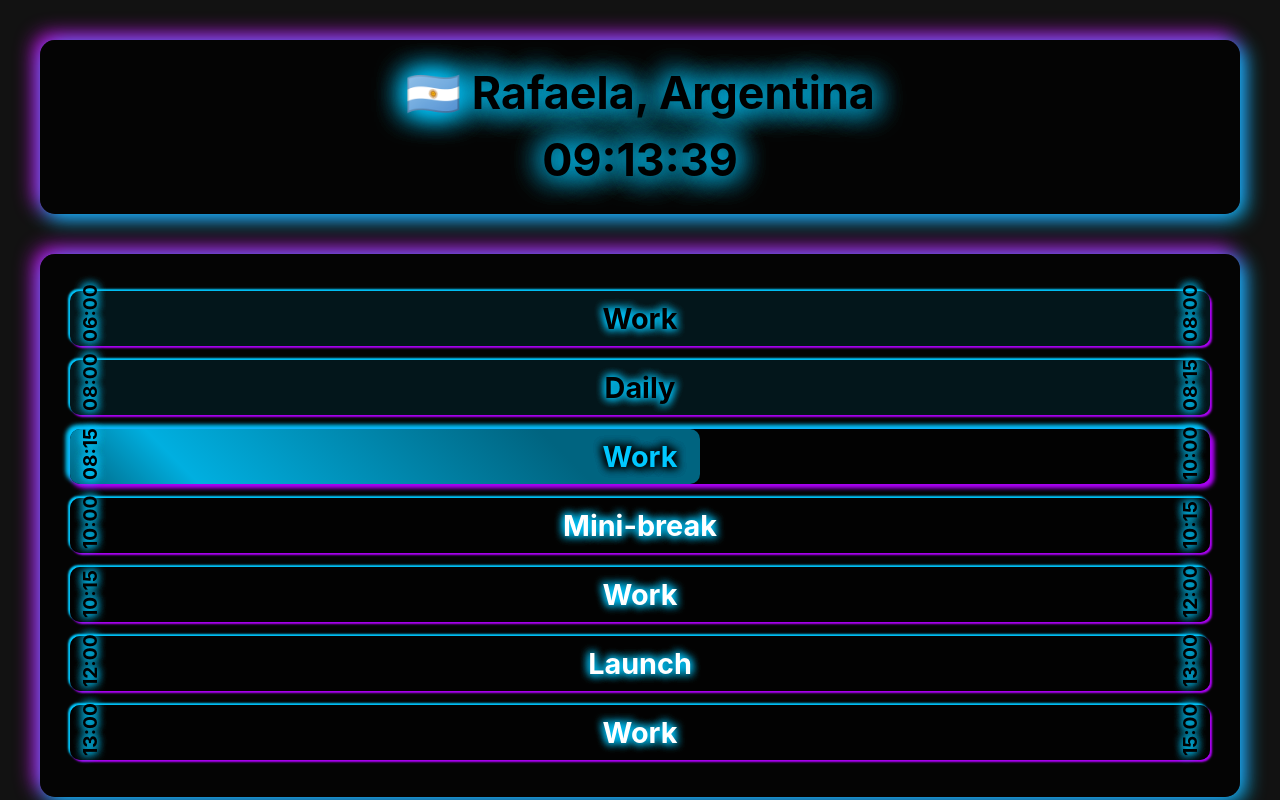
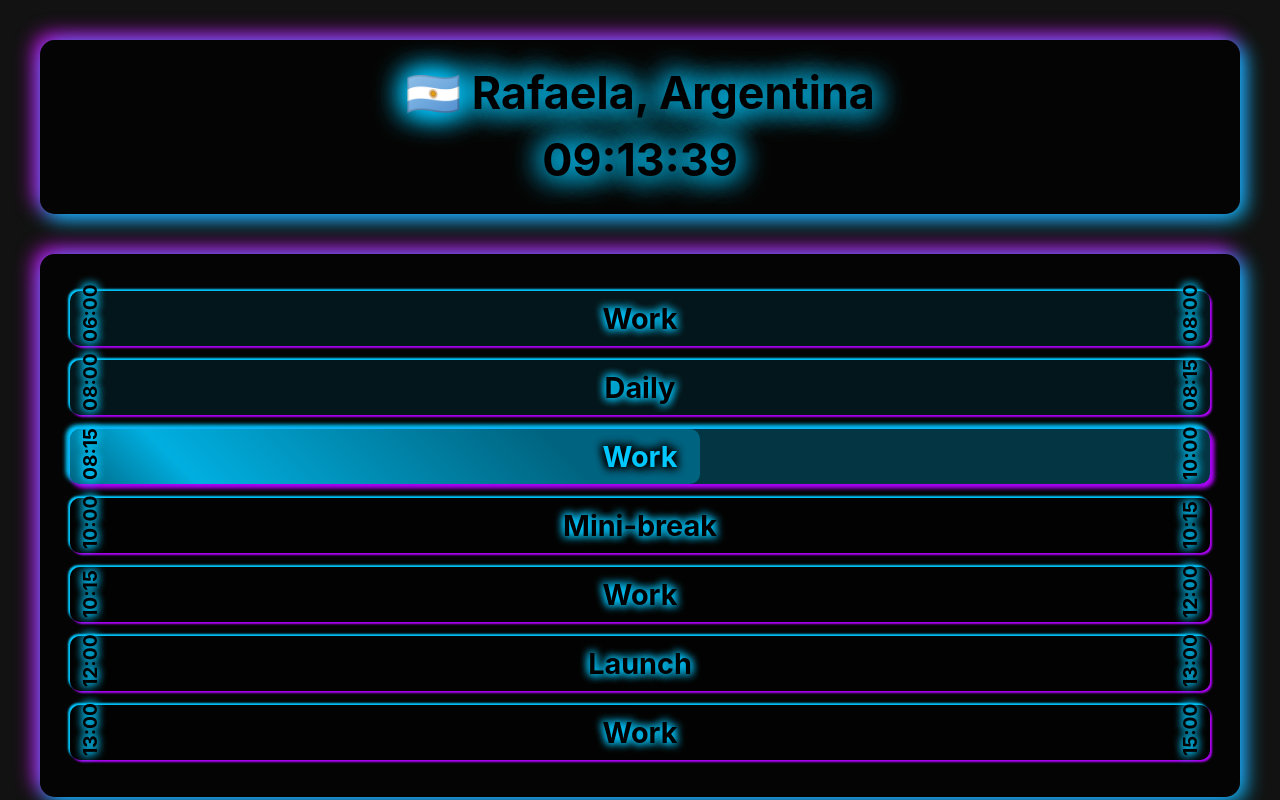
Before and after one commit to LucasJappert/twitch-extensions, a Vue app: page / in a window 1280 px wide. Built offline with nearby package versions, Linux system fonts and the light colour scheme.

Commit message:
style improvements

```diff
--- a/src/views/twitch/ProgressWork.vue
+++ b/src/views/twitch/ProgressWork.vue
@@ -198,6 +198,8 @@ $neon-glow1: 0 0 10px #00c8ff;
     z-index: 1;
     font-size: 1.8rem;
     font-weight: bold;
+    color: #000;
+    text-shadow: $neon-glow, $neon-glow, $neon-glow;
 }
 
 .completed-segment {
@@ -208,9 +210,14 @@ $neon-glow1: 0 0 10px #00c8ff;
     border-radius: 10px;
 }
 .current-segment {
-    color: #00c8ff;
-    text-shadow: $black-shadow, $black-shadow, $black-shadow, $black-shadow;
+    background: #00c8ff40;
     box-shadow: 3px 3px 5px 0px #ae01f8, -3px -3px 5px 0px #00c8ff, 3px 3px 5px 0px #ae01f8, -3px -3px 5px 0px #00c8ff;
+
+    .segment-title {
+        color: #00c8ff;
+        text-shadow: $black-shadow, $black-shadow, $black-shadow, $black-shadow;
+        font-size: 1.8rem;
+    }
 }
 .progress {
     width: 100%;
```
